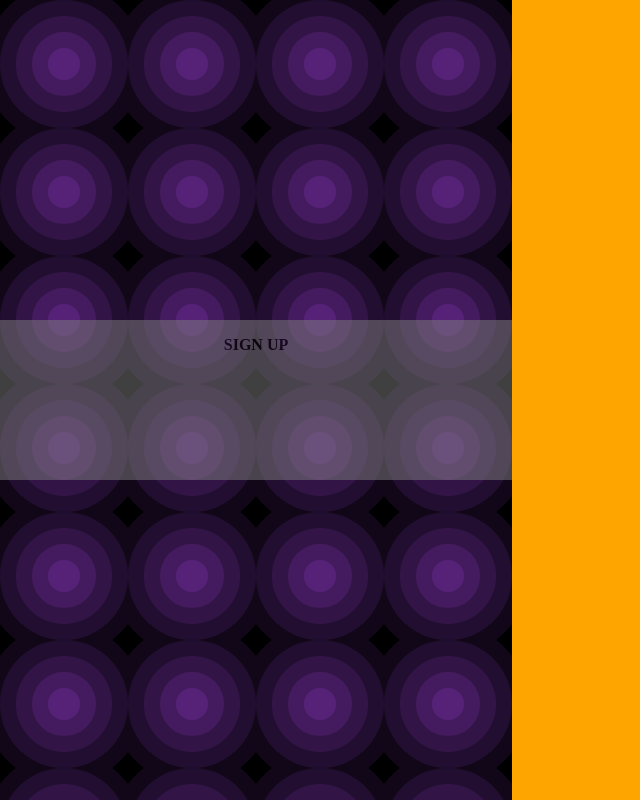
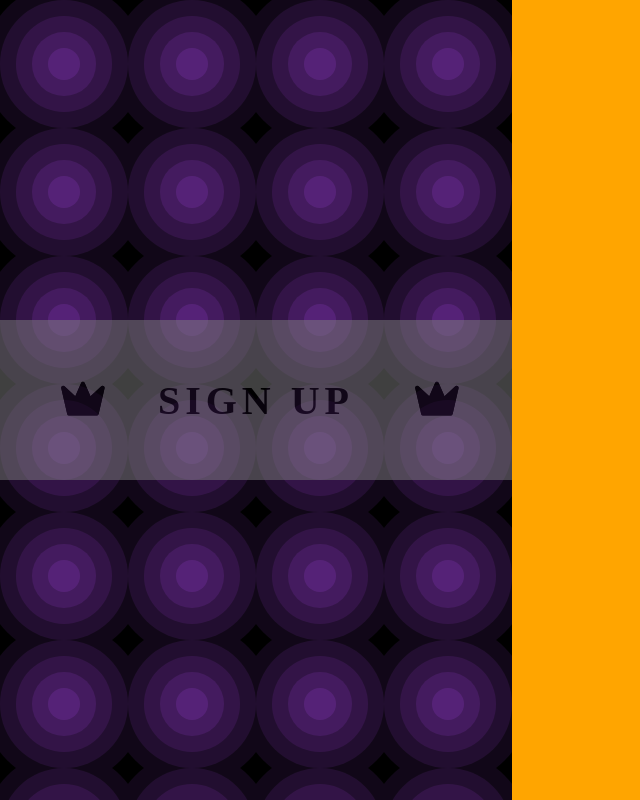
Before and after one commit to WizCodeDesign/odin-sign-up-form, a plain HTML site: page index.html in a window 1280 px wide. Shown: the whole page, without its empty margins (0-640 px from the left). Drawn offline with Linux system fonts and the light colour scheme.

Commit message:
Added SVGs and text to the left side of the page.

```diff
--- a/index.html
+++ b/index.html
@@ -11,8 +11,11 @@
         <div class="left_side">
 
             <div class="logo_bar">
+                <svg class="SVGBGI" xmlns="http://www.w3.org/2000/svg" viewBox="-30 -3 80 30"><rect fill="#FFF" width="0%" height="0%"/><path class="accent" d="M5 19h14l3-13-6 6-4-8-4 8-6-6 3 13z"></path><path class="outline" d="m21.32 5.27-5.47 5.05-2.94-6.71a1 1 0 0 0-1.83 0l-2.94 6.71-5.46-5.05c-.72-.67-1.87 0-1.65.96l3 13a1 1 0 0 0 .97.78h14c.47 0 .87-.32.97-.78l3-13c.22-.96-.93-1.63-1.65-.96ZM18.2 18H5.8L3.71 8.93l4.12 3.8a1 1 0 0 0 1.59-.33L12 6.49l2.58 5.91a1 1 0 0 0 1.59.33l4.12-3.8L18.2 18Z"></path><path class="solid" d="m21.32 5.27-5.47 5.05-2.94-6.71a1 1 0 0 0-1.83 0l-2.94 6.71-5.46-5.05c-.72-.67-1.87 0-1.65.96l3 13a1 1 0 0 0 .97.78h14c.47 0 .87-.32.97-.78l3-13c.22-.96-.93-1.63-1.65-.96Z"></path></svg>
+                <p>SIGN UP</p>
+                <svg class="SVGBGI" xmlns="http://www.w3.org/2000/svg" viewBox="-30 -3 80 30"><rect fill="#FFF" width="0%" height="0%"/><path class="accent" d="M5 19h14l3-13-6 6-4-8-4 8-6-6 3 13z"></path><path class="outline" d="m21.32 5.27-5.47 5.05-2.94-6.71a1 1 0 0 0-1.83 0l-2.94 6.71-5.46-5.05c-.72-.67-1.87 0-1.65.96l3 13a1 1 0 0 0 .97.78h14c.47 0 .87-.32.97-.78l3-13c.22-.96-.93-1.63-1.65-.96ZM18.2 18H5.8L3.71 8.93l4.12 3.8a1 1 0 0 0 1.59-.33L12 6.49l2.58 5.91a1 1 0 0 0 1.59.33l4.12-3.8L18.2 18Z"></path><path class="solid" d="m21.32 5.27-5.47 5.05-2.94-6.71a1 1 0 0 0-1.83 0l-2.94 6.71-5.46-5.05c-.72-.67-1.87 0-1.65.96l3 13a1 1 0 0 0 .97.78h14c.47 0 .87-.32.97-.78l3-13c.22-.96-.93-1.63-1.65-.96Z"></path></svg>
 
-                    <p>SIGN UP</p>
+
             </div>
         </div>
         <div class="right_side">
--- a/styles.css
+++ b/styles.css
@@ -33,6 +33,10 @@ body {
     justify-items: center;
     font-weight: 700;
     font-family: 'Times New Roman', Times, serif;
-
+    display: flex;
+    flex-flow: row nowrap;
+    font-size: 5vh;
+    letter-spacing: 5px;
+    white-space: nowrap;
 
 }
```
